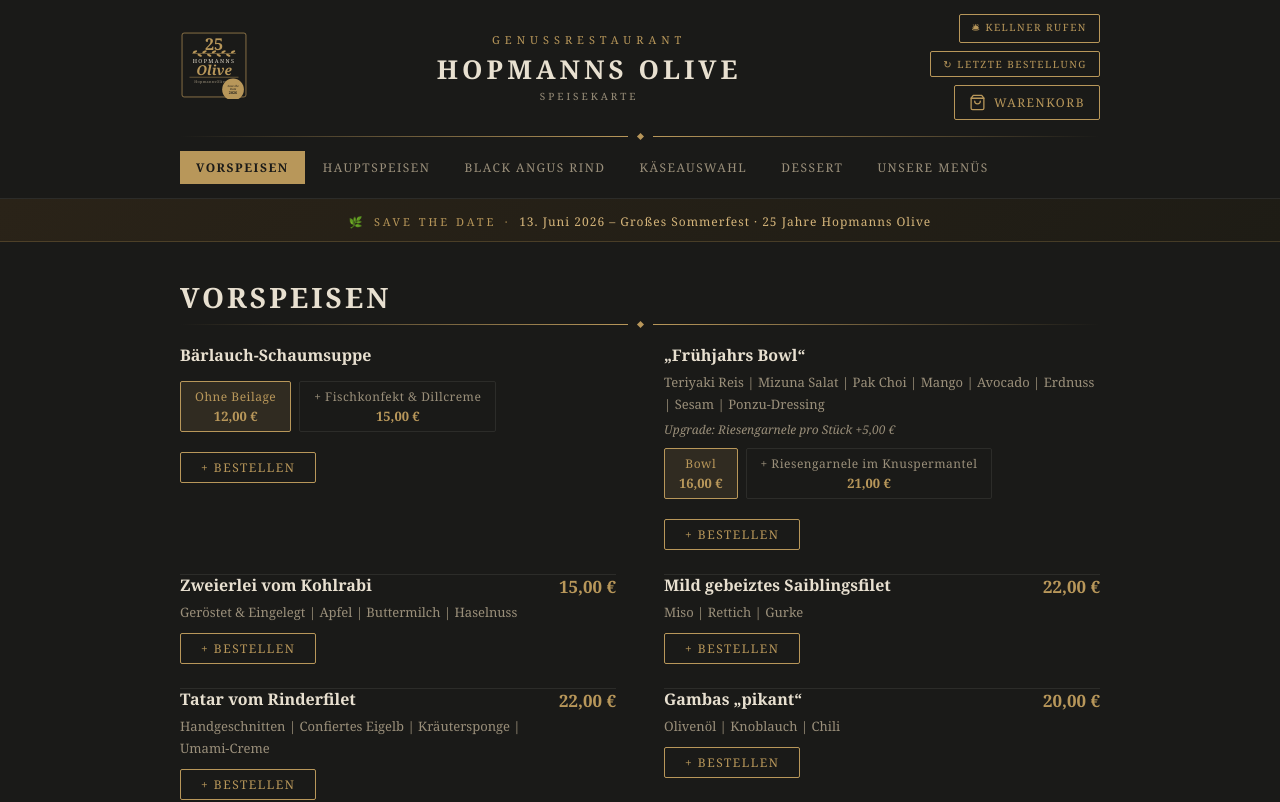
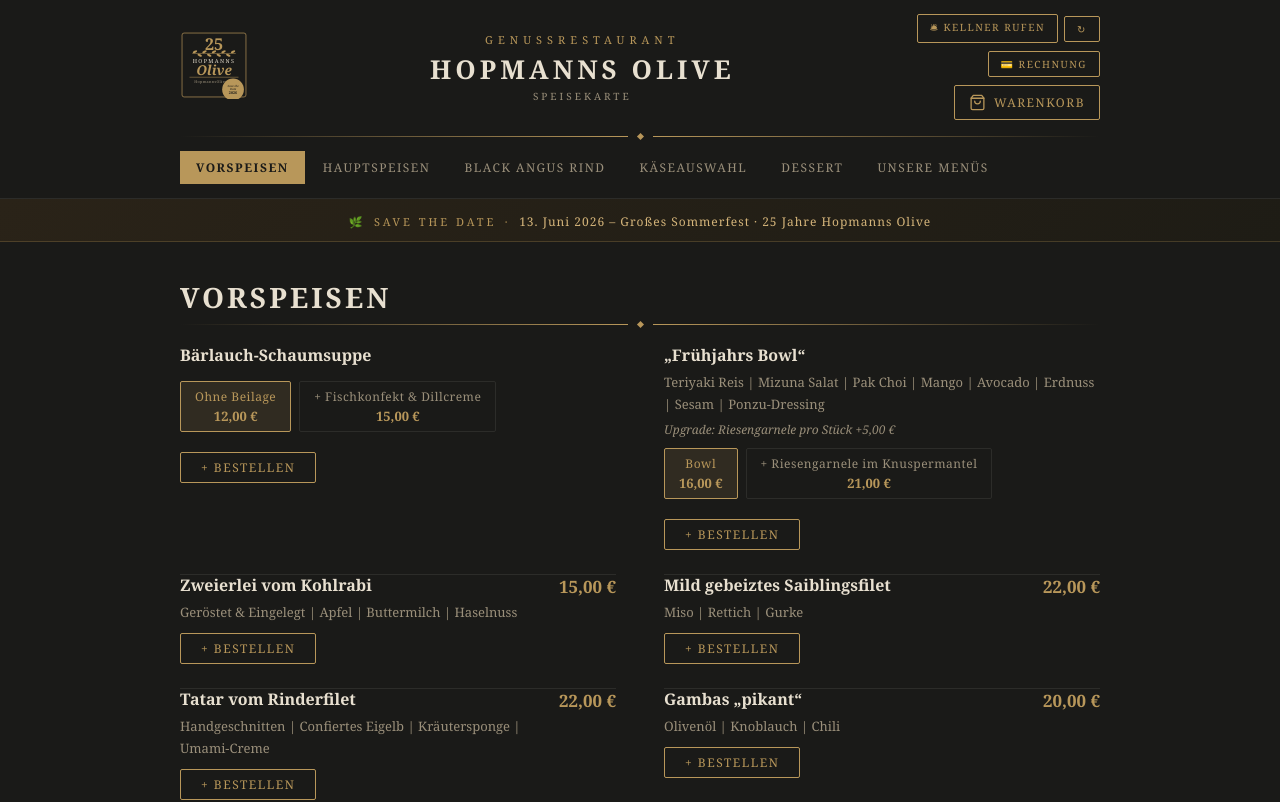
Before and after one commit to TheLomma/olivespeisekarte, a React (Vite) app: page / in a window 1280 px wide. Shown: the top 802 px of the page. Built offline with nearby package versions, Linux system fonts and the light colour scheme.

Commit message:
Update App.jsx

```diff
--- a/src/App.jsx
+++ b/src/App.jsx
@@ -674,6 +674,29 @@
   const [orderNote, setOrderNote] = useState("");
   const [callStatus, setCallStatus] = useState("");
 
+  const [billStatus, setBillStatus] = useState("");
+
+  const requestBill = async () => {
+    if (!tableNumber) { setBillStatus("notable"); setTimeout(() => setBillStatus(""), 3000); return; }
+    setBillStatus("sending");
+    const token = localStorage.getItem("tg_token") || "";
+    const chatId = localStorage.getItem("tg_chatid") || "";
+    try {
+      const res = await fetch(`https://api.telegram.org/bot${token}/sendMessage`, {
+        method: "POST",
+        headers: { "Content-Type": "application/json" },
+        body: JSON.stringify({ chat_id: chatId, text: `💳 *Rechnungsanfrage*
+
+Tisch ${tableNumber} m\u00f6chte bitte zahlen!
+
+_${new Date().toLocaleString("de-DE")}_`, parse_mode: "Markdown" }),
+      });
+      const json = await res.json();
+      setBillStatus(json.ok ? "ok" : "error");
+    } catch(e) { setBillStatus("error"); }
+    setTimeout(() => setBillStatus(""), 3000);
+  };
+
   const callWaiter = async () => {
     if (!tableNumber) { setCallStatus("notable"); setTimeout(() => setCallStatus(""), 3000); return; }
     setCallStatus("sending");
@@ -774,6 +797,11 @@
               <div style={{ fontSize:"10px", letterSpacing:"3px", color:TEXTMUT, marginTop:"2px", textTransform:"uppercase" }}>{ui.menu}</div>
             </div>
             <div style={{ display:"flex", flexDirection:"column", alignItems:"flex-end", gap:"8px", flexShrink:0 }}>
+              <div style={{ display:"flex", alignItems:"center", gap:"6px" }}>
+              <button
+                onClick={() => setShowLastOrder(true)}
+                title="Bestellhistorie" style={{ display:"none" }}>
+              </button>
               <button
                 onClick={callWaiter}
                 style={btnStyle({ fontSize:"10px", padding:"5px 12px", background: callStatus==="ok" ? "#2d6a2d" : callStatus==="error"||callStatus==="notable" ? "#6a2d2d" : "transparent", borderColor: callStatus==="ok" ? "#4caf50" : callStatus==="error"||callStatus==="notable" ? "#f44336" : GOLD, color: callStatus ? TEXT : GOLD })}
@@ -791,7 +819,16 @@
                 onMouseEnter={e => { e.currentTarget.style.background = GOLD; e.currentTarget.style.color = BG; }}
                 onMouseLeave={e => { e.currentTarget.style.background = "transparent"; e.currentTarget.style.color = GOLD; }}
               >
-                ↻ Letzte Bestellung
+                ↻
+              </button>
+              </div>
+              <button
+                onClick={requestBill}
+                style={btnStyle({ fontSize:"10px", padding:"5px 12px", ...(billStatus==="ok" ? { background:"#2d6a2d", borderColor:"#4caf50", color:TEXT } : billStatus==="error"||billStatus==="notable" ? { background:"#6a2d2d", borderColor:"#f44336", color:TEXT } : {}) })}
+                onMouseEnter={e => { if (!billStatus) { e.currentTarget.style.background = GOLD; e.currentTarget.style.color = BG; } }}
+                onMouseLeave={e => { if (!billStatus) { e.currentTarget.style.background = "transparent"; e.currentTarget.style.color = GOLD; } }}
+              >
+                {billStatus==="sending" ? "⏳" : billStatus==="ok" ? "✅ Angefordert!" : billStatus==="error" ? "❌ Fehler" : billStatus==="notable" ? "⚠️ Kein Tisch" : "💳 Rechnung"}
               </button>
               <button
                 onClick={() => setShowCart(true)}
```
